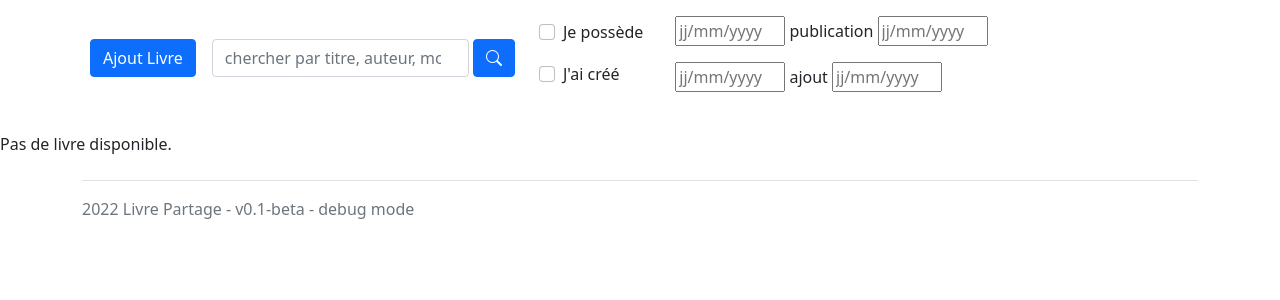
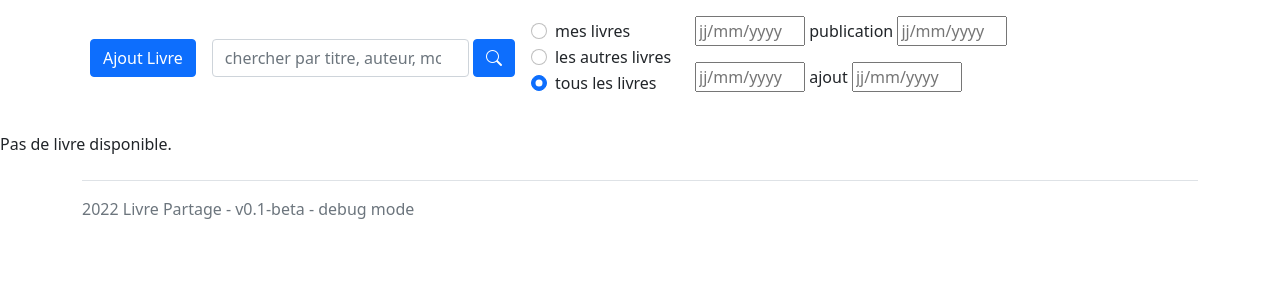
Before and after one commit to ngandriau/livrepartage, a Django app: page /livres/ in a window 1280 px wide. Shown: the part 56-356 px from the top of the page. Run offline with Django 4.2, Linux system fonts and the light colour scheme; the visitor is signed in with stand-in values (Sample User, id 1); data that the repository does not hold is empty.

Commit message:
selection des livres en fonction de leur possession (les mien, les autres, tous)

```diff
--- a/livres/templates/livres/index.html
+++ b/livres/templates/livres/index.html
@@ -44,31 +44,30 @@
                 </div>
             </div>
             <div class="p-2 bd-highlight">
-                <div class="d-flex flex-column bd-highlight mb-2">
-                    <div class="p-2 bd-highlight">
-                        <div class="form-check">
-                            <input class="form-check-input" type="checkbox" value="true" id="jepossede_check"
-                                   {% if livreSearchCriteria.jepossede %}checked{% endif %}
-                                   form="searchform"
-                                   name="jepossede_check">
-                            <label class="form-check-label" for="jepossede_check">
-                                Je possède
-                            </label>
-                        </div>
-                    </div>
-                    <div class="p-2 bd-highlight">
-                        <div class="form-check">
-                            <input class="form-check-input" type="checkbox" value="true" id="jaicree_check"
-                                   {% if livreSearchCriteria.jaicree %}checked{% endif %}
-                                   form="searchform"
-                                   name="jaicree_check">
-                            <label class="form-check-label" for="jaicree_check">
-                                J'ai créé
-                            </label>
-                        </div>
-                    </div>
+                <div class="form-check">
+                    <input class="form-check-input" type="radio" value="meslivres" id="meslivres" name="livrePossession" form="searchform"
+                    {% if livreSearchCriteria.livrepossession == "meslivres" %} checked {% endif %} >
+                    <label class="form-check-label" for="meslivres">
+                        mes livres
+                    </label>
+                </div>
+                <div class="form-check">
+                    <input class="form-check-input" type="radio" value="lesautres" id="lesautres" name="livrePossession" form="searchform"
+                           {% if livreSearchCriteria.livrepossession == "lesautres" %} checked {% endif %} >
+                    <label class="form-check-label" for="lesautres">
+                        les autres livres
+                    </label>
+                </div>
+                <div class="form-check">
+                    <input class="form-check-input" type="radio" value="tous" id="tous" name="livrePossession" form="searchform"
+                    {% if livreSearchCriteria.livrepossession == "tous" %} checked {% endif %} >
+                    <label class="form-check-label" for="tous">
+                        tous les livres
+                    </label>
                 </div>
             </div>
+
+
             <div class="p-2 bd-highlight">
                 <div class="d-flex flex-column bd-highlight mb-2">
                     <div class="p-2 bd-highlight">
@@ -201,5 +200,7 @@
 
 
 
+
+
     </script>
 {% endblock %}
--- a/livres/views.py
+++ b/livres/views.py
@@ -18,11 +18,10 @@ from .queries import findTransfertsPourLivreTransfereNonConfirme
 
 
 class LivreSearchCriteria:
-    def __init__(self, searchinput='', jaicree=False, jepossede=False, dateEditionAfter='', dateEditionBefore='',
+    def __init__(self, searchinput='', livrepossession="tous",  dateEditionAfter='', dateEditionBefore='',
                  dateCreationAfter='', dateCreationBefore=''):
         self.searchinput = searchinput
-        self.jaicree = jaicree
-        self.jepossede = jepossede
+        self.livrepossession = livrepossession
         self.dateEditionAfter = dateEditionAfter
         self.dateEditionBefore = dateEditionBefore
         self.dateCreationAfter = dateCreationAfter
@@ -34,8 +33,7 @@ def loadLivreSearchCriteriaFromSession(session):
 
     livreSearchCriteria.searchinput = session.get('livreSearchInput', '')
     print(f"loadLivreSearchCriteriaFromSession() - searchinput=={livreSearchCriteria.searchinput}")
-    livreSearchCriteria.jaicree = session.get('jaicree', False)
-    livreSearchCriteria.jepossede = session.get('jepossede', False)
+    livreSearchCriteria.livrepossession = session.get('livrepossession', "tous")
     livreSearchCriteria.dateEditionAfter = session.get('dateEditionAfter', '')
     livreSearchCriteria.dateEditionBefore = session.get('dateEditionBefore', '')
     livreSearchCriteria.dateCreationAfter = session.get('dateCreationAfter', '')
@@ -46,8 +44,7 @@ def loadLivreSearchCriteriaFromSession(session):
 
 def writeLivreSearchCriteriaFromSession(session, criteria):
     session['livreSearchInput'] = criteria.searchinput
-    session['jaicree'] = criteria.jaicree
-    session['jepossede'] = criteria.jepossede
+    session['livrepossession'] = criteria.livrepossession
     session['dateEditionAfter'] = criteria.dateEditionAfter
     session['dateEditionBefore'] = criteria.dateEditionBefore
     session['dateCreationAfter'] = criteria.dateCreationAfter
@@ -68,15 +65,10 @@ def index_view(request):
         else:
             livreSearchCriteria.searchinput = ''
 
-        if request.POST.get('jepossede_check'):
-            livreSearchCriteria.jepossede = True
+        if request.POST.get('livrePossession'):
+            livreSearchCriteria.livrepossession = request.POST['livrePossession']
         else:
-            livreSearchCriteria.jepossede = False
-
-        if request.POST.get('jaicree_check'):
-            livreSearchCriteria.jaicree = True
-        else:
-            livreSearchCriteria.jaicree = False
+            livreSearchCriteria.livrepossession = "tous"
 
         if request.POST.get('dateEditionInputAfter'):
             livreSearchCriteria.dateEditionAfter = request.POST['dateEditionInputAfter']
@@ -105,15 +97,10 @@ def index_view(request):
         mots_sujets_txt__contains=livreSearchCriteria.searchinput) | Q(
         livre_code__contains=livreSearchCriteria.searchinput))
 
-    if livreSearchCriteria.jepossede:
-        queryset = queryset.exclude(~Q(possesseur=request.user))
-    else:
-        queryset = queryset.exclude(Q(possesseur=request.user))
-
-    if livreSearchCriteria.jaicree:
-        queryset = queryset.exclude(~Q(createur=request.user))
-    else:
-        queryset = queryset.exclude(Q(createur=request.user))
+    if livreSearchCriteria.livrepossession == "meslivres":
+        queryset = queryset.filter(Q(possesseur=request.user) | Q(createur=request.user) )
+    elif livreSearchCriteria.livrepossession == "lesautres":
+        queryset = queryset.exclude(Q(possesseur=request.user) | Q(createur=request.user) )
 
     if (livreSearchCriteria.dateEditionAfter):
         try:
@@ -255,8 +242,8 @@ def submit_nouveau_livre(request):
     request.session['prevaction'] = 'newlivre'
     request.session['livre_id'] = livre.id
 
-    # // change criteres de recherche pour s'assurer que le nouveau livre apparait dans la liste
-    writeLivreSearchCriteriaFromSession(request.session, LivreSearchCriteria(jepossede=True, jaicree=True))
+    # change criteres de recherche pour s'assurer que le nouveau livre apparait dans la liste
+    writeLivreSearchCriteriaFromSession(request.session, LivreSearchCriteria( livrepossession="meslivres"))
     return redirect(reverse('livres:index'))
 
 
```
